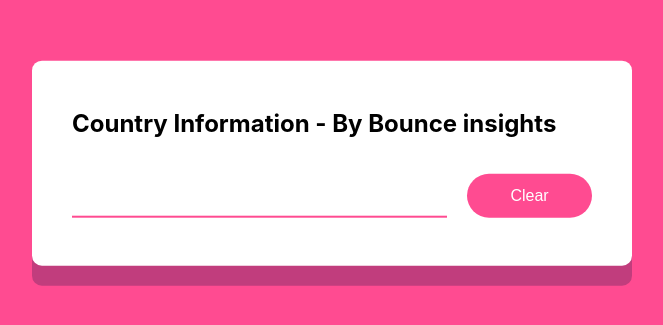
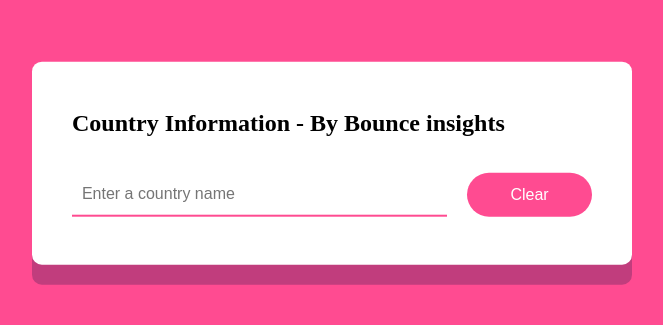
Before and after one commit to tiagoluis12/country-info-app, a React (Create React App) app: page / in a window 1280 px wide. Shown: the part 237-562 px from the top of the page, without its empty margins (308-971 px from the left). Built offline with nearby package versions, Linux system fonts and the light colour scheme; no server answers.

Commit message:
Implemented new features and organized folders

```diff
--- a/src/App.jsx
+++ b/src/App.jsx
@@ -1,94 +1,16 @@
-import React, { useState, useEffect } from "react";
-import "../src/styles/country.css";
+import { BrowserRouter, Routes, Route } from "react-router-dom"
+import CountryInfo from "./components/CountryInfo";
 
-function CountryInfo() {
-  const [countryName, setCountryName] = useState(" ");
-  const [countryInfo, setCountryInfo] = useState(null);
-  const [loading, setLoading] = useState(false);
-  const [error, setError] = useState(null);
-
-  useEffect(() => {
-    // Define a function to fetch country information
-    const fetchCountryInfo = async () => {
-      setLoading(true);
-      setError(null);
-
-      try {
-        // Make a request to your NodeJS backend to fetch country information
-        const response = await fetch(
-          `https://country-info-back.onrender.com/api/countries/${encodeURIComponent(
-            countryName
-          )}`
-        );
-
-        if (!response.ok) {
-          throw new Error("Country not found");
-        }
-
-        const data = await response.json();
-        setCountryInfo(data);
-      } catch (err) {
-        setError(err.message);
-        setTimeout(() => {
-        setError(null);
-        }, 5000);
-      } finally {
-        setLoading(false);
-      }
-    };
-
-    // Fetch country information when countryName changes
-    if (countryName) {
-      fetchCountryInfo();
-    }
-  }, [countryName]);
+function App() {
 
   return (
-    <div className="container">
-      <h1>Country Information - By Bounce insights</h1>
-      <form className="search" onSubmit={(e) => e.preventDefault()}>
-        <input
-          type="text"
-          placeholder="Enter a country name"
-          value={countryName}
-          onChange={(e) => setCountryName(e.target.value)}
-          required
-          pattern="[A-Za-z ]+"
-        />
-        <button
-          className="search-btn"
-          type="button"
-          onClick={() => setCountryName("")}
-        >
-          Clear
-        </button>
-      </form>
-      {loading && <p>Loading...</p>}
-      {error && <p>Error: {error}</p>}
-      {countryInfo && (
-        <div className="infos">
-          <h2>{countryInfo.name.common}</h2>
-          <p>Official Name: {countryInfo.name.official}</p>
-          <p>Capital: {countryInfo.capital}</p>
-          <p>Population: {countryInfo.population.toLocaleString()}</p>
-          <p>Region: {countryInfo.region}</p>
-          <p>Subregion: {countryInfo.subregion}</p>
-          <p>Languages: {Object.values(countryInfo.languages).join(", ")}</p>
-          <p>
-            Currency:{" "}
-            {Object.keys(countryInfo.currencies)
-              .map(
-                (currencyCode) =>
-                  `${currencyCode} - ${countryInfo.currencies[currencyCode].name}`
-              )
-              .join(", ")}
-          </p>
-          <p>Flag: {countryInfo.flag}</p>
-          {/* Render other country information here */}
-        </div>
-      )}
-    </div>
-  );
+    <BrowserRouter>
+      <Routes>
+        <Route path="/" element={<CountryInfo />} />
+        <Route path="*" element={<h1>Not Found</h1>} />
+        </Routes>
+    </BrowserRouter>
+  )
 }
 
-export default CountryInfo;
+export default App;
--- /dev/null
+++ b/src/components/CountryInfo.jsx
@@ -0,0 +1,84 @@
+import React, { useState, useEffect } from "react";
+import "../styles/country.css";
+import SearchForm from "./SearchForm"; // Import the SearchForm component
+import CountryService from "./services/CountryService"; // Import the service
+
+function CountryInfo() {
+  const [countryName, setcountryName] = useState("");
+  const [CountryInfo, setCountryInfo] = useState(null);
+  const [loading, setLoading] = useState(false);
+  const [error, setError] = useState(null);
+
+  useEffect(() => {
+    const fetchCountryInfo = async () => {
+      setLoading(true);
+      setError(null);
+
+      try {
+        const response = await CountryService.fetchCountryInfo(countryName);
+
+        if (!response.ok) {
+          throw new Error("Country not found");
+        }
+
+        const data = await response.json();
+        setCountryInfo(data);
+        setError(null);
+      } catch (err) {
+        setError(err.message);
+        setTimeout(() => {
+          setError(null);
+        }, 5000);
+      } finally {
+        setLoading(false);
+      }
+    };
+
+    if (countryName) {
+      fetchCountryInfo();
+    }
+  }, [countryName]);
+
+  const handleClear = () => {
+    setcountryName("");
+    setError(null);
+  };
+
+  return (
+    <div className="container">
+      <h1>Country Information - By Bounce insights</h1>
+      <SearchForm // Use the SearchForm component
+        countryName={countryName}
+        oncountryNameChange={setcountryName}
+        onClear={handleClear}
+      />
+      {loading && <p>Loading...</p>}
+      {error && <p>Error: {error}</p>}
+      {CountryInfo && (
+        <div className="infos">
+          <h2>{CountryInfo.name.common}</h2>
+          <p>Official Name: {CountryInfo.name.official}</p>
+          <p>Capital: {CountryInfo.capital}</p>
+          <p>Population: {CountryInfo.population.toLocaleString()}</p>
+          <p>Region: {CountryInfo.region}</p>
+          <p>Subregion: {CountryInfo.subregion}</p>
+          <p>Languages: {Object.values(CountryInfo.languages).join(", ")}</p>
+          <p>
+            Currency:{" "}
+            {Object.keys(CountryInfo.currencies)
+              .map(
+                (currencyCode) =>
+                  `${currencyCode} - ${CountryInfo.currencies[currencyCode].name}`
+              )
+              .join(", ")}
+          </p>
+          <p>Timezone: {CountryInfo.timezones.toLocaleString()}</p>
+          <p>Flag: {CountryInfo.flag}</p>
+          {/* Display country information */}
+        </div>
+      )}
+    </div>
+  );
+}
+
+export default CountryInfo;
--- /dev/null
+++ b/src/components/SearchForm.jsx
@@ -0,0 +1,21 @@
+import React from "react";
+
+function SearchForm({ countryName, oncountryNameChange, onClear }) {
+  return (
+    <form className="search" onSubmit={(e) => e.preventDefault()}>
+      <input
+        type="text"
+        placeholder="Enter a country name"
+        value={countryName}
+        onChange={(e) => oncountryNameChange(e.target.value)}
+        required
+        pattern="[A-Za-z\s]+"
+      />
+      <button className="search-btn" type="button" onClick={onClear}>
+        Clear
+      </button>
+    </form>
+  );
+}
+
+export default SearchForm;
--- /dev/null
+++ b/src/components/services/CountryService.jsx
@@ -0,0 +1,9 @@
+const API_BASE_URL = "https://country-info-back.onrender.com/api/countries";
+
+const CountryService = {
+  fetchCountryInfo: async (countryName) => {
+    return await fetch(`${API_BASE_URL}/${encodeURIComponent(countryName)}`);
+  },
+};
+
+export default CountryService;
--- a/src/index.js
+++ b/src/index.js
@@ -1,17 +1,6 @@
-import React from 'react';
-import ReactDOM from 'react-dom/client';
-import './index.css';
-import App from './App';
-import reportWebVitals from './reportWebVitals';
+import React from "react";
+import ReactDOM from "react-dom/client";
+import App from "./App";
 
-const root = ReactDOM.createRoot(document.getElementById('root'));
-root.render(
-  <React.StrictMode>
-    <App />
-  </React.StrictMode>
-);
-
-// If you want to start measuring performance in your app, pass a function
-// to log results (for example: reportWebVitals(console.log))
-// or send to an analytics endpoint. Learn more: https://bit.ly/CRA-vitals
-reportWebVitals();
+const root = ReactDOM.createRoot(document.getElementById("root"));
+root.render(<App />);
```
Also changed, not shown: package.json (+6 -1 lines), 1 other file (tests, documents, lock files or other folders).
